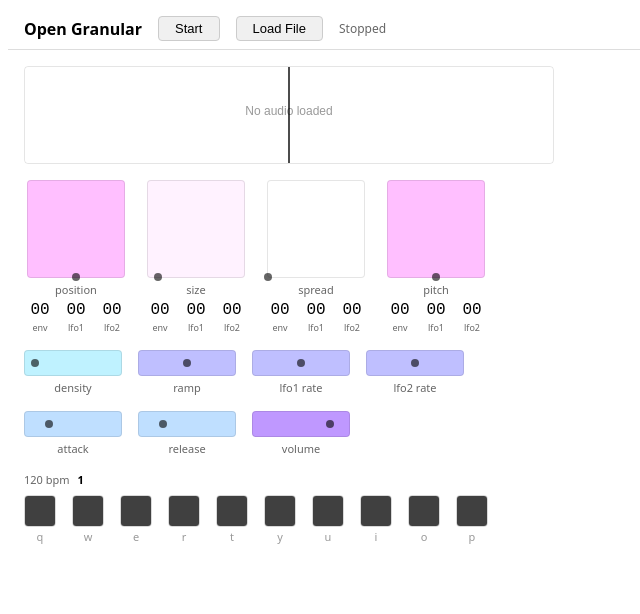
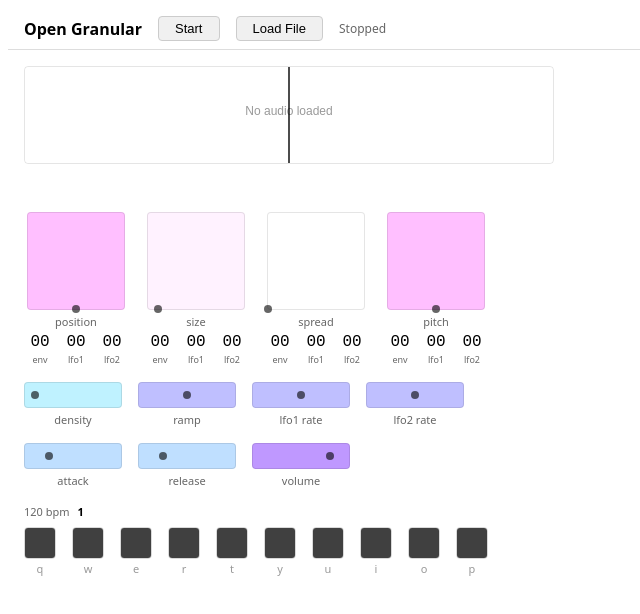
Before and after one commit to lucaskuzma/open-granular-js, a React (Vite) app: page / in a window 1280 px wide. Shown: the top 614 px of the page, without its empty margins (0-640 px from the left). Built offline with nearby package versions, Linux system fonts and the light colour scheme.

Commit message:
add slot position labels

```diff
--- a/src/ui/GranularPanel.tsx
+++ b/src/ui/GranularPanel.tsx
@@ -23,6 +23,7 @@ export function GranularPanel({ store, engine, buffer, slotManager }: GranularPa
         store={store}
         engine={engine}
         buffer={buffer}
+        slotManager={slotManager}
         width={4 * PAD_SIZE + 3 * 48}
       />
 
--- a/src/ui/components/PositionControl.tsx
+++ b/src/ui/components/PositionControl.tsx
@@ -1,6 +1,8 @@
-import { useRef, useCallback, type PointerEvent as RPointerEvent } from "react";
+import { useRef, useCallback, useEffect, useState } from "react";
+import type { PointerEvent as RPointerEvent } from "react";
 import type { ParamStore } from "../../engine/ParamStore";
 import type { SynthEngine } from "../../engine/types";
+import { SlotManager, SLOT_KEYS } from "../../control/SlotManager";
 import { useParam } from "../hooks";
 import { WaveformView } from "./WaveformView";
 
@@ -8,6 +10,7 @@ interface PositionControlProps {
   store: ParamStore;
   engine: SynthEngine | null;
   buffer: AudioBuffer | null;
+  slotManager: SlotManager;
   width: number;
   height?: number;
 }
@@ -16,12 +19,16 @@ export function PositionControl({
   store,
   engine,
   buffer,
+  slotManager,
   width,
   height = 96,
 }: PositionControlProps) {
   const ref = useRef<HTMLDivElement>(null);
   const position = useParam(store, "position");
   const positionJitter = useParam(store, "positionJitter");
+
+  const [, setTick] = useState(0);
+  useEffect(() => slotManager.subscribe(() => setTick((n) => n + 1)), [slotManager]);
 
   const update = useCallback(
     (e: RPointerEvent) => {
@@ -52,6 +59,7 @@ export function PositionControl({
   const jitterWidth = positionJitter * width * 0.25;
 
   return (
+    <>
     <div
       ref={ref}
       onPointerDown={onPointerDown}
@@ -100,5 +108,31 @@ export function PositionControl({
         }}
       />
     </div>
+
+    {/* Slot position markers */}
+    <div style={{ position: "relative", width, height: 16 }}>
+      {SLOT_KEYS.map((letter, i) => {
+        const data = slotManager.slots[i];
+        if (!data) return null;
+        const pos = data.position ?? 0;
+        return (
+          <span
+            key={letter}
+            style={{
+              position: "absolute",
+              left: `${pos * 100}%`,
+              transform: "translateX(-50%)",
+              fontSize: 11,
+              fontWeight: 600,
+              color: "#999",
+              userSelect: "none",
+            }}
+          >
+            {letter}
+          </span>
+        );
+      })}
+    </div>
+    </>
   );
 }
```
